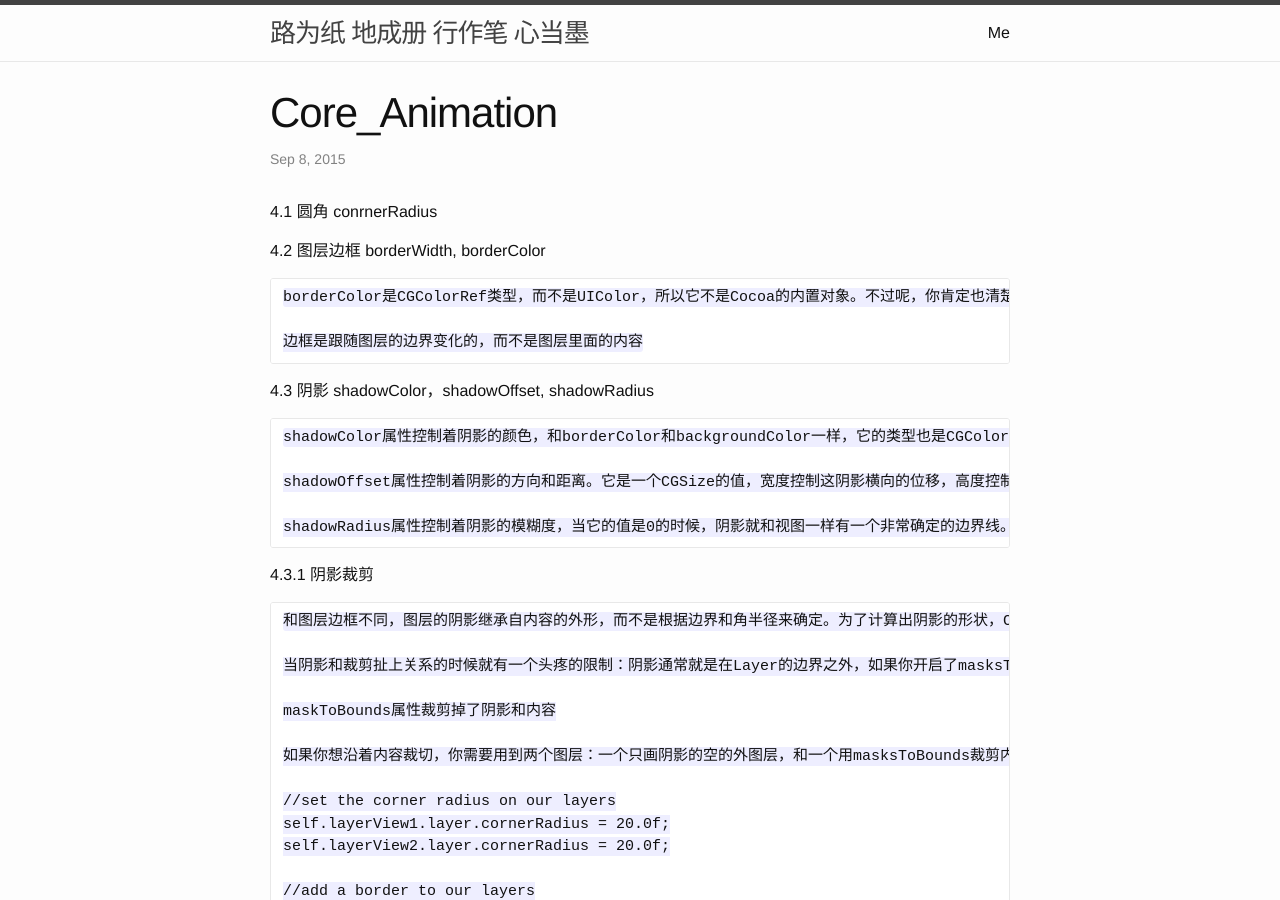
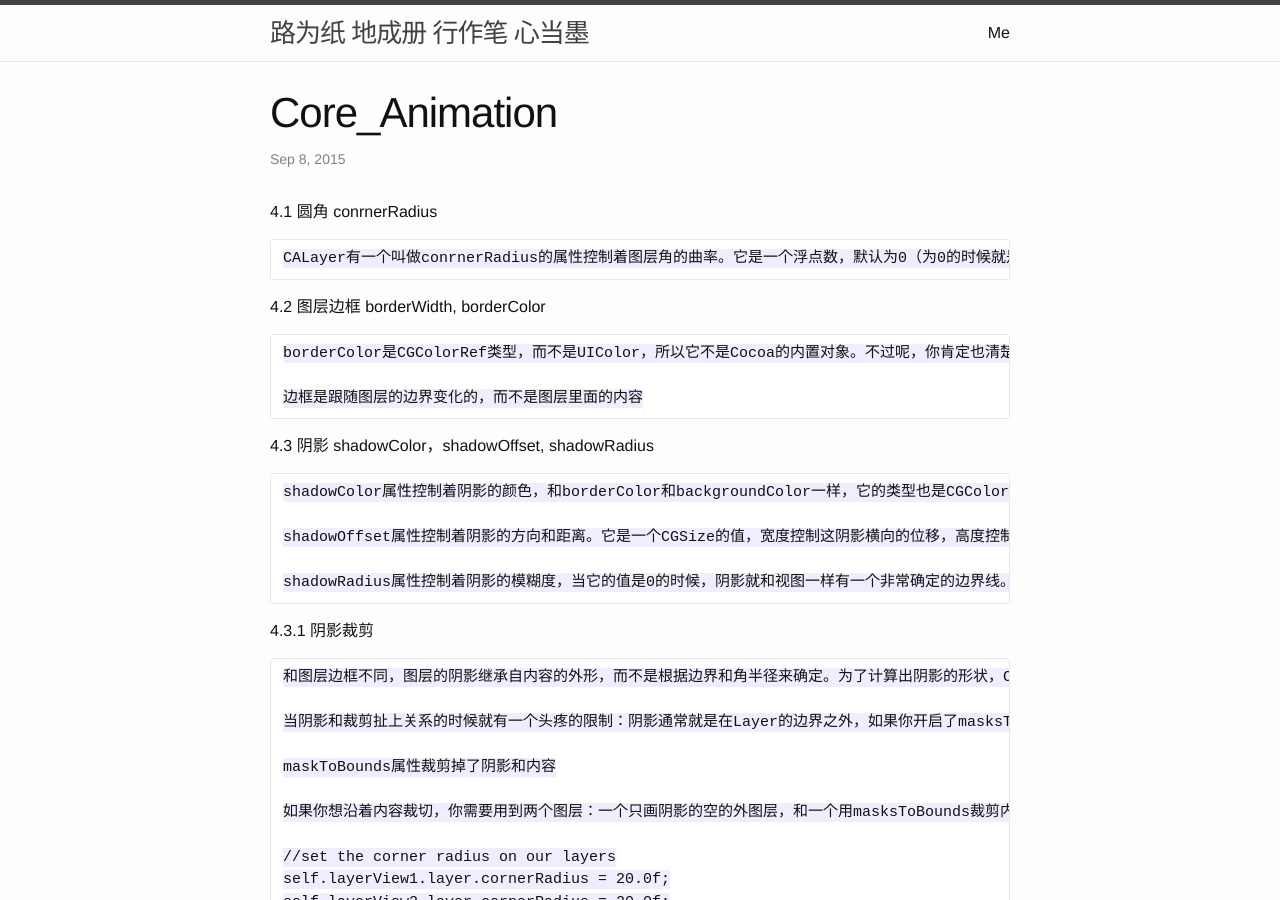
Before and after one commit to sanshanchuns/sanshanchuns.github.io, a Jekyll site: the page built from _posts/2015-09-08-Core_Animation.markdown, in a window 1280 px wide and 900 px high. Built offline with Jekyll 4.4.1, drawn with Linux system fonts in a browser that asks for light colours.

Commit message:
update files

```diff
--- a/_posts/2015-09-08-Core_Animation.markdown
+++ b/_posts/2015-09-08-Core_Animation.markdown
@@ -6,6 +6,8 @@ categories: jekyll update
 ---
 
 4.1 圆角 conrnerRadius
+
+	CALayer有一个叫做conrnerRadius的属性控制着图层角的曲率。它是一个浮点数，默认为0（为0的时候就是直角），但是你可以把它设置成任意值。默认情况下，这个曲率值只影响背景颜色而不影响背景图片或是子图层。不过，如果把masksToBounds设置成YES的话，图层里面的所有东西都会被截取
 
 4.2 图层边框 borderWidth, borderColor
 
```
